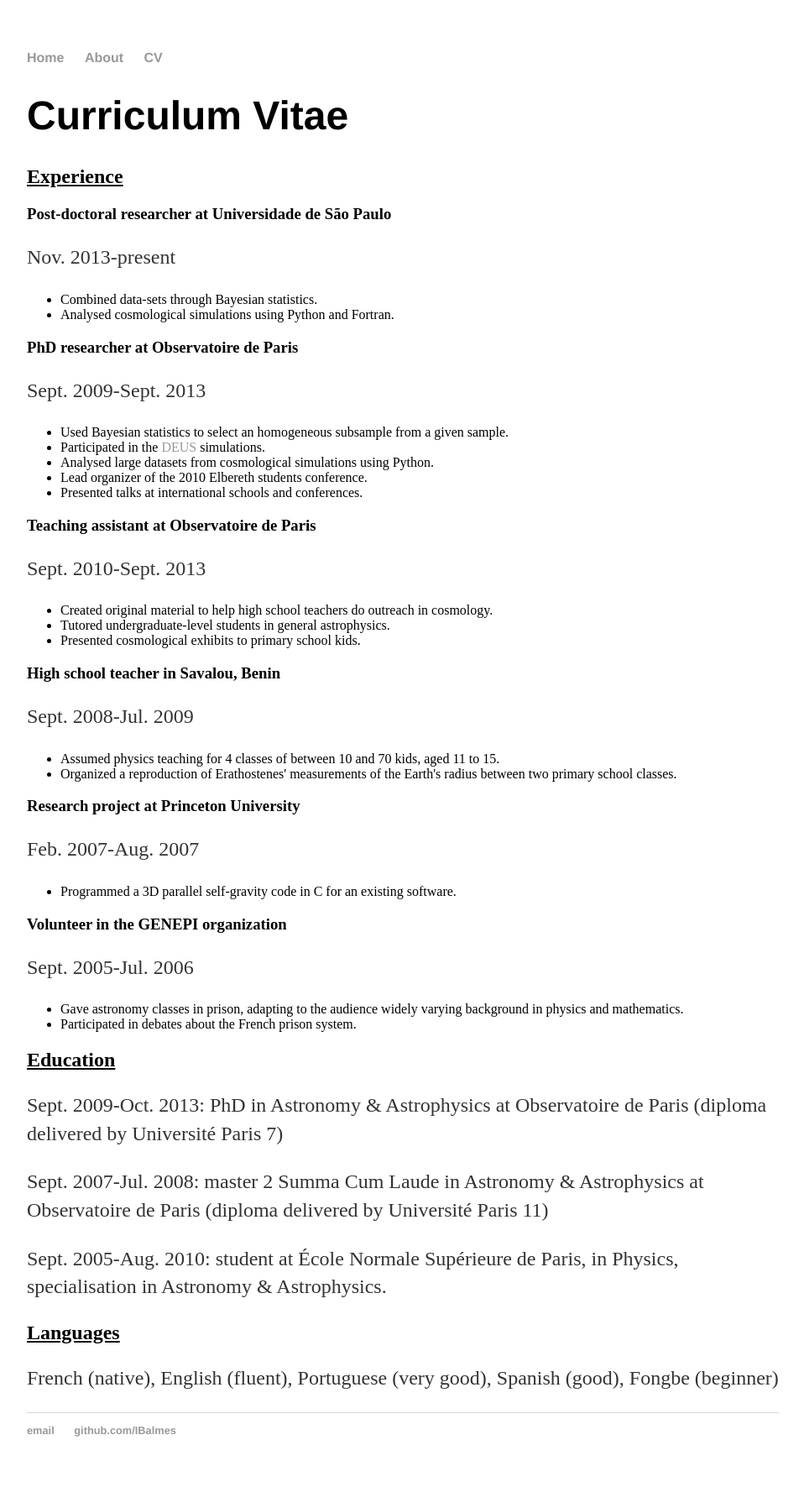
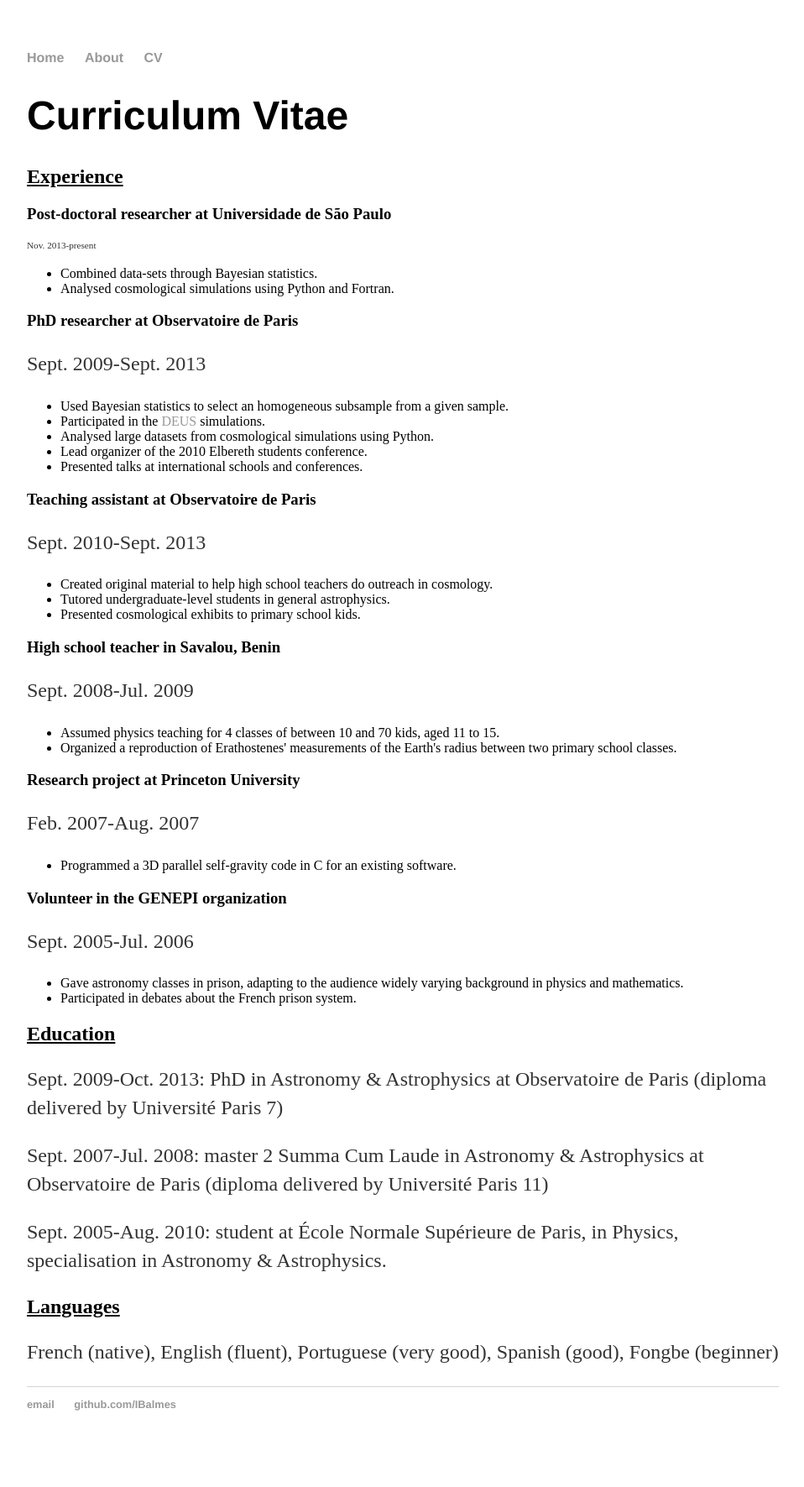
Before and after one commit to IBalmes/IBalmes.github.io, a Jekyll site: the page built from CV/index.html, in a window 1280 px wide. Shown: the whole page at 84% size, without its empty margins (160-1118 px from the left). Built offline with Jekyll 4.4.1, drawn with Linux system fonts in a browser that asks for light colours; after the commit the page ends 1740 px from its top, so only the background shows below that.

Commit message:
Update index.html

```diff
--- a/CV/index.html
+++ b/CV/index.html
@@ -8,7 +8,7 @@ title: Irène Balmès
 <h2 class="cv">Experience</h2>
 
 <h3>Post-doctoral researcher at Universidade de São Paulo</h3>
-<p>Nov. 2013-present</p>
+<p class="cv">Nov. 2013-present</p>
 
 <ul>
   <li>Combined data-sets through Bayesian statistics.</li>
```
